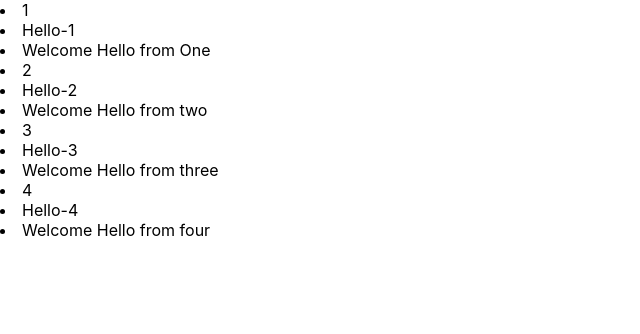
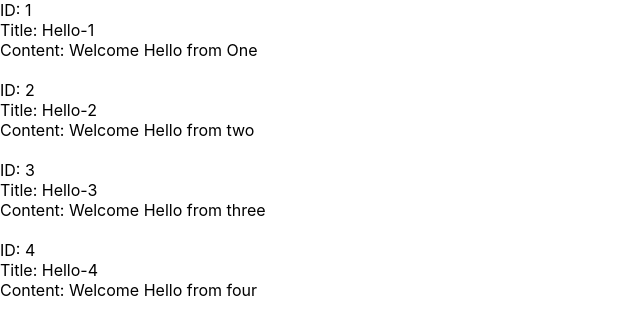
Before and after one commit to fatehrehman/react-app-try, a React (Create React App) app: page / in a window 1280 px wide. Shown: the top 334 px of the page, without its empty margins (0-640 px from the left). Built offline with nearby package versions, Linux system fonts and the light colour scheme.

Commit message:
Chapter 6-2

```diff
--- a/src/components/Blog.js
+++ b/src/components/Blog.js
@@ -1,13 +1,19 @@
 function Blog(props) {
   const content = props.posts.map((post) => {
-    return (
-      <div key={post.id}>
-        <li>{post.id}</li>
-        <li>{post.title}</li>
-        <li>{post.content}</li>
-      </div>
-    );
+    return <Post post={post} />;
   });
   return <div>{content}</div>;
 }
+
+function Post(props) {
+  const { id, title, content } = props.post;
+  return (
+    <div key={id}>
+      <div>ID: {id}</div>
+      <div>Title: {title}</div>
+      <div>Content: {content}</div>
+      <br />
+    </div>
+  );
+}
 export default Blog;
```
